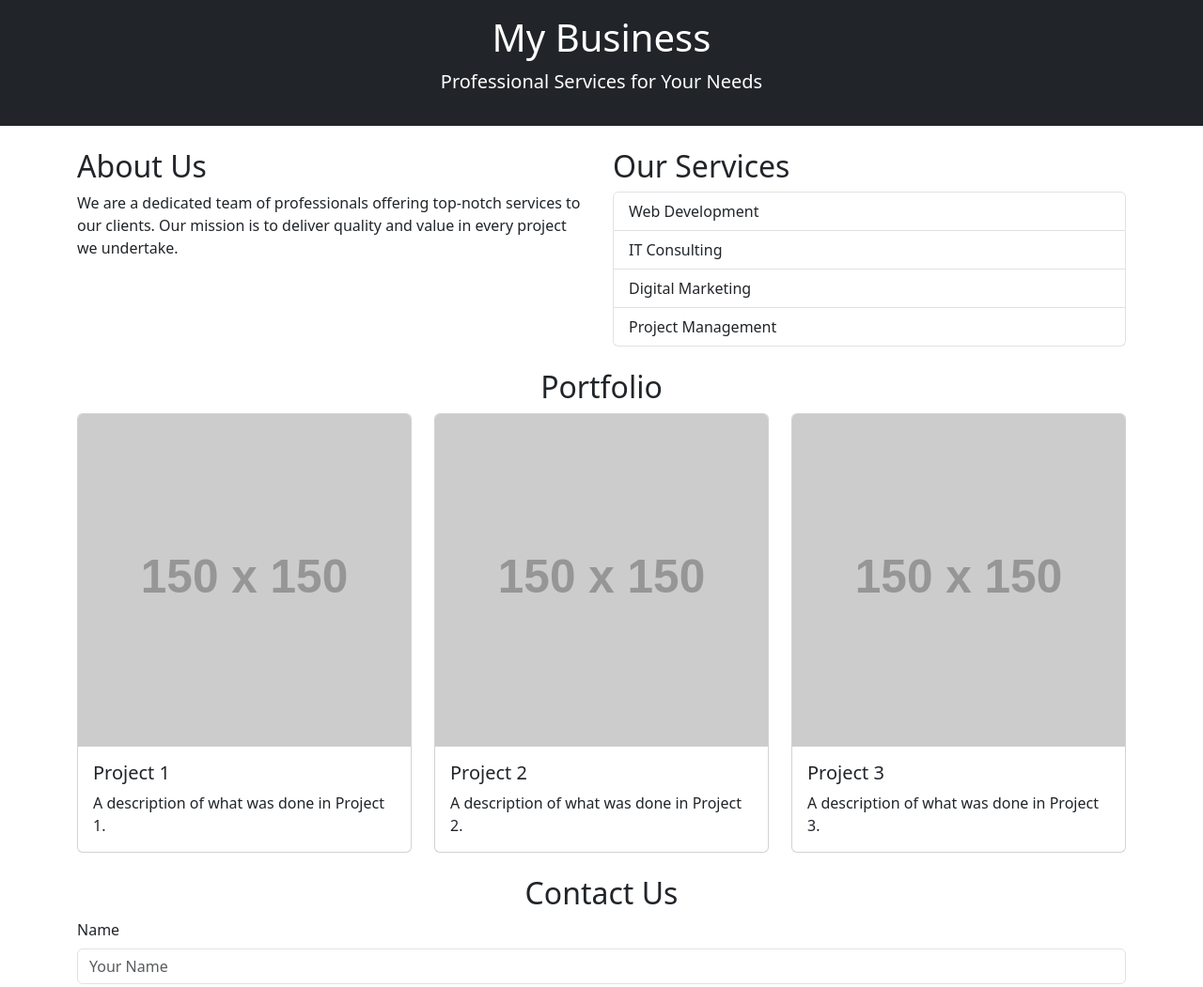
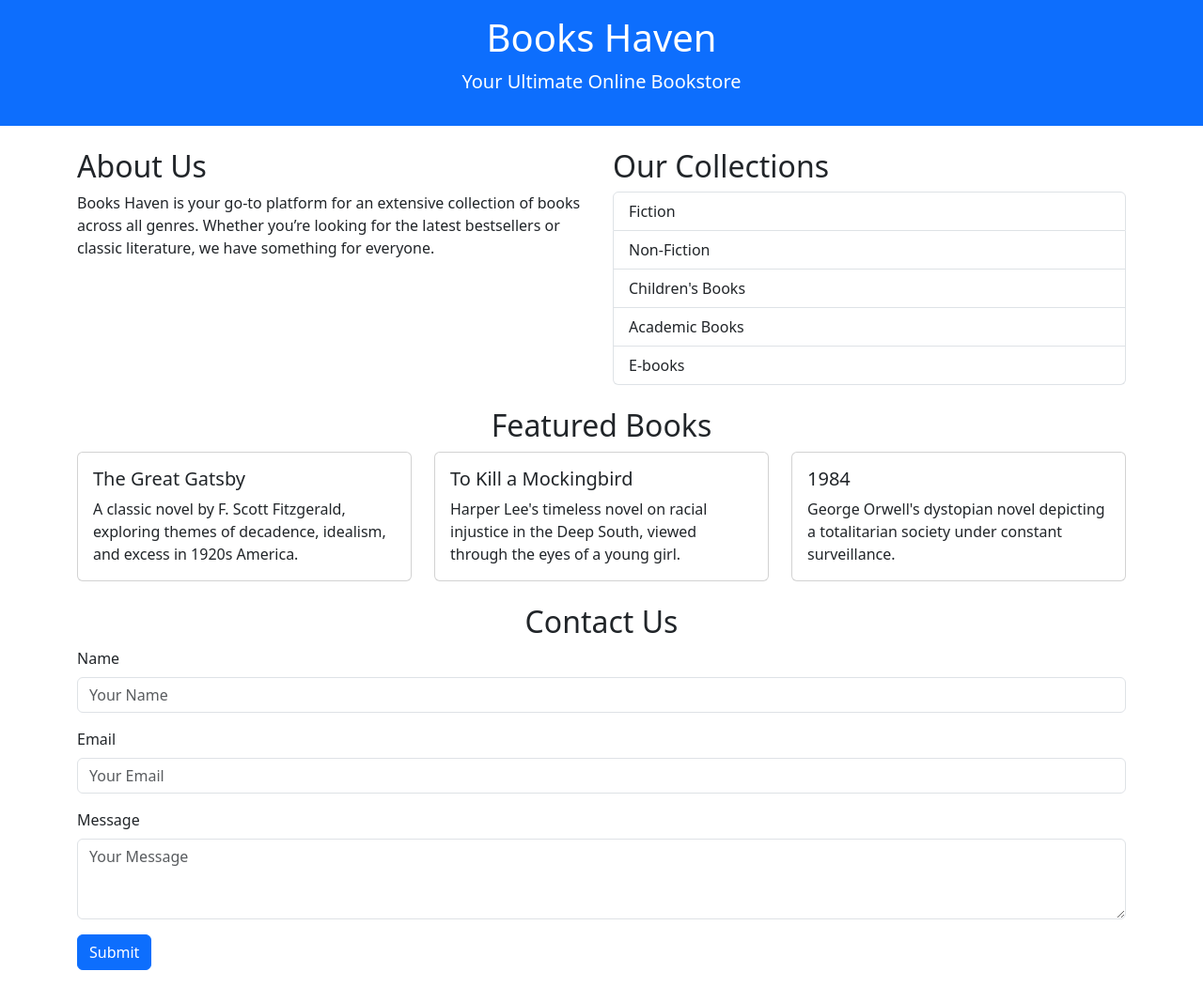
Before and after one commit to shuramishfuh/GitPages, a plain HTML site: page index.html in a window 1280 px wide. Shown: the top 1051 px of the page at 94% size. Drawn offline with nearby package versions, Linux system fonts and the light colour scheme; placeholder pictures from the web are drawn by us.

Commit message:
Update index.html

```diff
--- a/index.html
+++ b/index.html
@@ -3,60 +3,58 @@
 <head>
     <meta charset="UTF-8">
     <meta name="viewport" content="width=device-width, initial-scale=1.0">
-    <title>My Business</title>
+    <title>Books Haven</title>
     <link href="https://cdn.jsdelivr.net/npm/bootstrap@5.3.0/dist/css/bootstrap.min.css" rel="stylesheet">
 </head>
 <body>
-    <header class="bg-dark text-white text-center py-3">
-        <h1>My Business</h1>
-        <p class="lead">Professional Services for Your Needs</p>
+    <header class="bg-primary text-white text-center py-3">
+        <h1>Books Haven</h1>
+        <p class="lead">Your Ultimate Online Bookstore</p>
     </header>
 
     <section class="container mt-4">
         <div class="row">
             <div class="col-md-6">
                 <h2>About Us</h2>
-                <p>We are a dedicated team of professionals offering top-notch services to our clients. Our mission is to deliver quality and value in every project we undertake.</p>
+                <p>Books Haven is your go-to platform for an extensive collection of books across all genres. Whether you’re looking for the latest bestsellers or classic literature, we have something for everyone.</p>
             </div>
             <div class="col-md-6">
-                <h2>Our Services</h2>
+                <h2>Our Collections</h2>
                 <ul class="list-group">
-                    <li class="list-group-item">Web Development</li>
-                    <li class="list-group-item">IT Consulting</li>
-                    <li class="list-group-item">Digital Marketing</li>
-                    <li class="list-group-item">Project Management</li>
+                    <li class="list-group-item">Fiction</li>
+                    <li class="list-group-item">Non-Fiction</li>
+                    <li class="list-group-item">Children's Books</li>
+                    <li class="list-group-item">Academic Books</li>
+                    <li class="list-group-item">E-books</li>
                 </ul>
             </div>
         </div>
     </section>
 
     <section class="container mt-4">
-        <h2 class="text-center">Portfolio</h2>
+        <h2 class="text-center">Featured Books</h2>
         <div class="row">
             <div class="col-md-4">
                 <div class="card">
-                    <img src="https://via.placeholder.com/150" class="card-img-top" alt="Project 1">
                     <div class="card-body">
-                        <h5 class="card-title">Project 1</h5>
-                        <p class="card-text">A description of what was done in Project 1.</p>
+                        <h5 class="card-title">The Great Gatsby</h5>
+                        <p class="card-text">A classic novel by F. Scott Fitzgerald, exploring themes of decadence, idealism, and excess in 1920s America.</p>
                     </div>
                 </div>
             </div>
             <div class="col-md-4">
                 <div class="card">
-                    <img src="https://via.placeholder.com/150" class="card-img-top" alt="Project 2">
                     <div class="card-body">
-                        <h5 class="card-title">Project 2</h5>
-                        <p class="card-text">A description of what was done in Project 2.</p>
+                        <h5 class="card-title">To Kill a Mockingbird</h5>
+                        <p class="card-text">Harper Lee's timeless novel on racial injustice in the Deep South, viewed through the eyes of a young girl.</p>
                     </div>
                 </div>
             </div>
             <div class="col-md-4">
                 <div class="card">
-                    <img src="https://via.placeholder.com/150" class="card-img-top" alt="Project 3">
                     <div class="card-body">
-                        <h5 class="card-title">Project 3</h5>
-                        <p class="card-text">A description of what was done in Project 3.</p>
+                        <h5 class="card-title">1984</h5>
+                        <p class="card-text">George Orwell's dystopian novel depicting a totalitarian society under constant surveillance.</p>
                     </div>
                 </div>
             </div>
@@ -82,8 +80,8 @@
         </form>
     </section>
 
-    <footer class="bg-dark text-white text-center py-3 mt-4">
-        <p>&copy; 2024 My Business | All Rights Reserved</p>
+    <footer class="bg-primary text-white text-center py-3 mt-4">
+        <p>&copy; 2024 Books Haven | All Rights Reserved</p>
     </footer>
 
     <script src="https://cdn.jsdelivr.net/npm/bootstrap@5.3.0/dist/js/bootstrap.bundle.min.js"></script>
```
